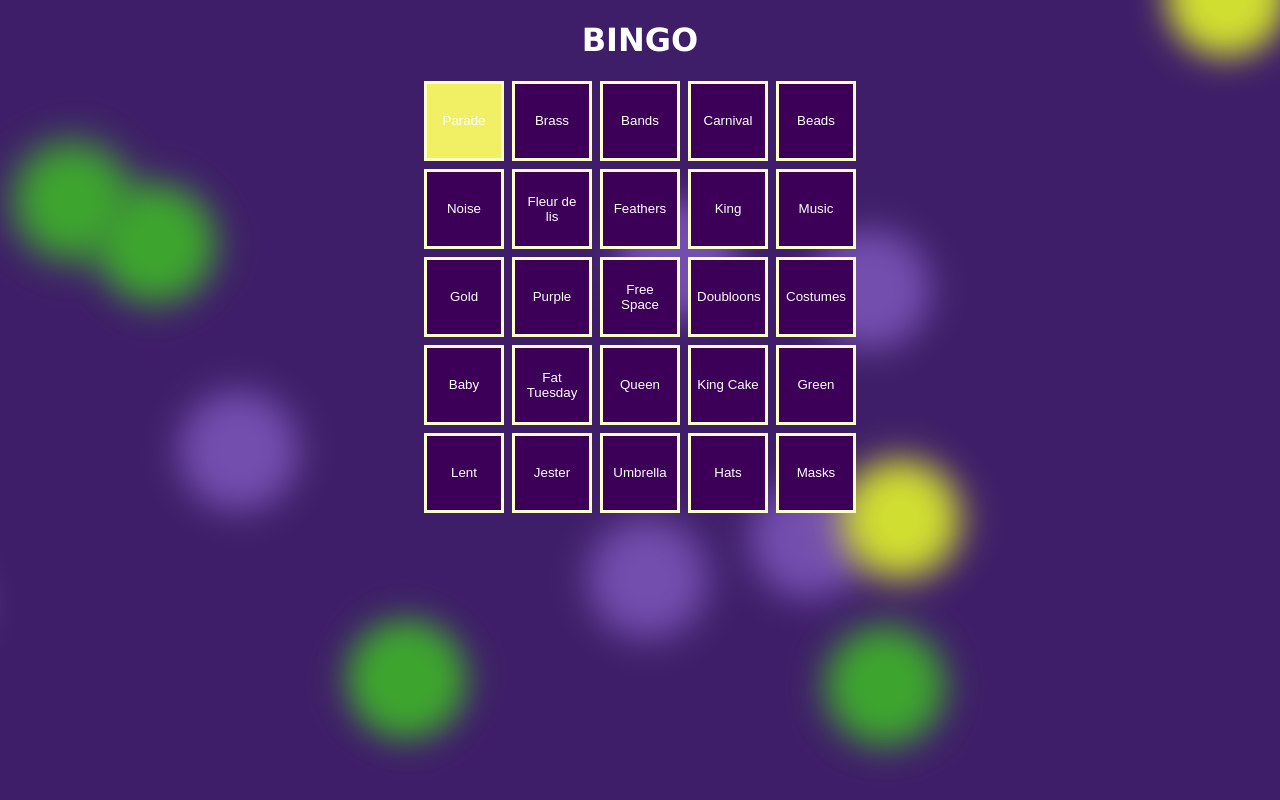
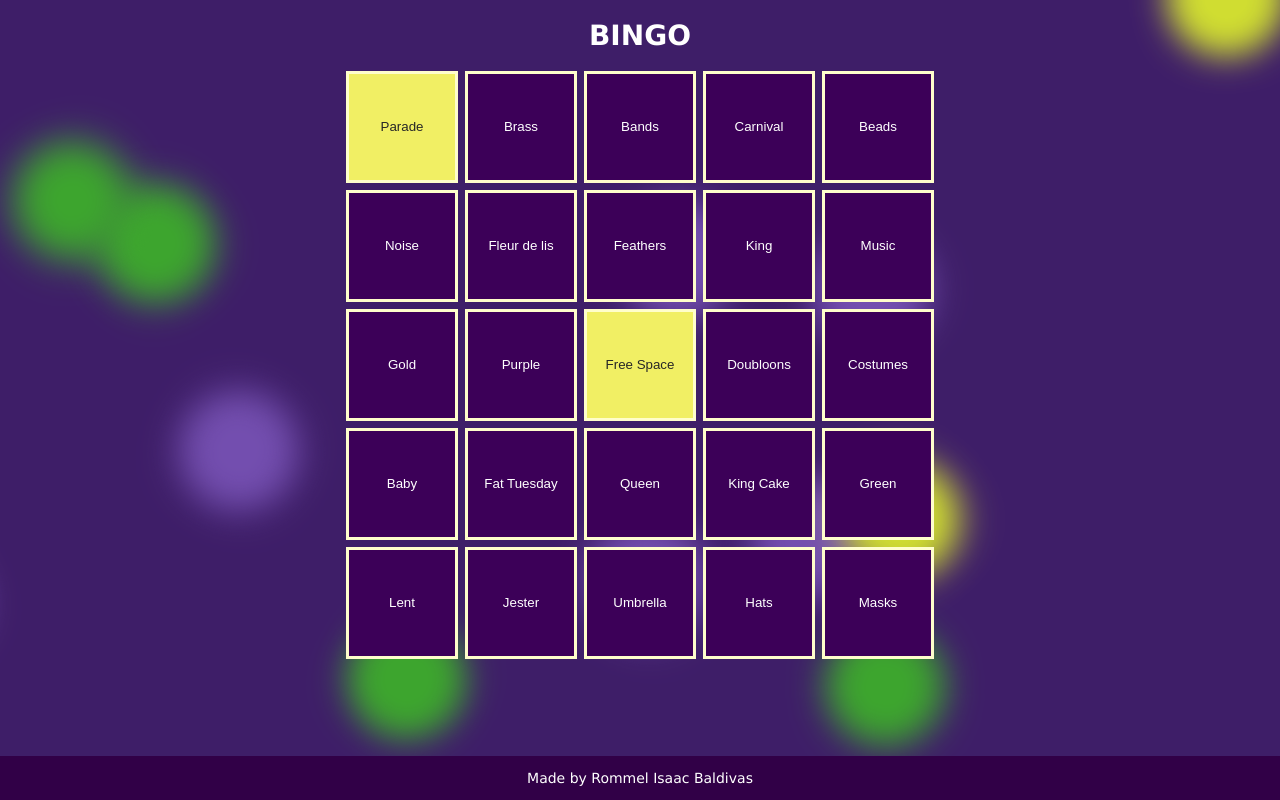
Before and after one commit to TheAmazingBeat/Mardi-Gras-Bingo, a plain HTML site: page index.html in a window 1280 px wide. Both pictures are taken after a click on the button "Parade". Drawn offline with nearby package versions, Linux system fonts and the light colour scheme.

Commit message:
Compare Tiles for Bingo

```diff
--- a/index.html
+++ b/index.html
@@ -38,37 +38,41 @@
    </header>
    <main>
       <div class="container">
-         <button class="tile"><span class="tile-text"></span></button>
-         <button class="tile"><span class="tile-text"></span></button>
-         <button class="tile"><span class="tile-text"></span></button>
-         <button class="tile"><span class="tile-text"></span></button>
-         <button class="tile"><span class="tile-text"></span></button>
+         <button class="tile" data-checked="uncheck"><span class="tile-text"></span></button>
+         <button class="tile" data-checked="uncheck"><span class="tile-text"></span></button>
+         <button class="tile" data-checked="uncheck"><span class="tile-text"></span></button>
+         <button class="tile" data-checked="uncheck"><span class="tile-text"></span></button>
+         <button class="tile" data-checked="uncheck"><span class="tile-text"></span></button>
 
-         <button class="tile"><span class="tile-text"></span></button>
-         <button class="tile"><span class="tile-text"></span></button>
-         <button class="tile"><span class="tile-text"></span></button>
-         <button class="tile"><span class="tile-text"></span></button>
-         <button class="tile"><span class="tile-text"></span></button>
+         <button class="tile" data-checked="uncheck"><span class="tile-text"></span></button>
+         <button class="tile" data-checked="uncheck"><span class="tile-text"></span></button>
+         <button class="tile" data-checked="uncheck"><span class="tile-text"></span></button>
+         <button class="tile" data-checked="uncheck"><span class="tile-text"></span></button>
+         <button class="tile" data-checked="uncheck"><span class="tile-text"></span></button>
 
-         <button class="tile"><span class="tile-text"></span></button>
-         <button class="tile"><span class="tile-text"></span></button>
-         <button class="tile" disabled><span class="tile-text">Free Space</span></button>
-         <button class="tile"><span class="tile-text"></span></button>
-         <button class="tile"><span class="tile-text"></span></button>
+         <button class="tile" data-checked="uncheck"><span class="tile-text"></span></button>
+         <button class="tile" data-checked="uncheck"><span class="tile-text"></span></button>
+         <button class="tile" id="freeSpace" data-checked="check" disabled><span class="tile-text">Free Space</span></button>
+         <button class="tile" data-checked="uncheck"><span class="tile-text"></span></button>
+         <button class="tile" data-checked="uncheck"><span class="tile-text"></span></button>
 
-         <button class="tile"><span class="tile-text"></span></button>
-         <button class="tile"><span class="tile-text"></span></button>
-         <button class="tile"><span class="tile-text"></span></button>
-         <button class="tile"><span class="tile-text"></span></button>
-         <button class="tile"><span class="tile-text"></span></button>
+         <button class="tile" data-checked="uncheck"><span class="tile-text"></span></button>
+         <button class="tile" data-checked="uncheck"><span class="tile-text"></span></button>
+         <button class="tile" data-checked="uncheck"><span class="tile-text"></span></button>
+         <button class="tile" data-checked="uncheck"><span class="tile-text"></span></button>
+         <button class="tile" data-checked="uncheck"><span class="tile-text"></span></button>
 
-         <button class="tile"><span class="tile-text"></span></button>
-         <button class="tile"><span class="tile-text"></span></button>
-         <button class="tile"><span class="tile-text"></span></button>
-         <button class="tile"><span class="tile-text"></span></button>
-         <button class="tile"><span class="tile-text"></span></button>
+         <button class="tile" data-checked="uncheck"><span class="tile-text"></span></button>
+         <button class="tile" data-checked="uncheck"><span class="tile-text"></span></button>
+         <button class="tile" data-checked="uncheck"><span class="tile-text"></span></button>
+         <button class="tile" data-checked="uncheck"><span class="tile-text"></span></button>
+         <button class="tile" data-checked="uncheck"><span class="tile-text"></span></button>
       </div>
    </main>
+
+   <footer>
+      <p>Made by Rommel Isaac Baldivas</p>
+   </footer>
 </body>
 
 </html>
--- a/public/scripts/script.js
+++ b/public/scripts/script.js
@@ -3,9 +3,15 @@ $(document).ready(() => {
 
 	// Click Function
 	$('.tile').click((e) => {
-		if ($(e.currentTarget).css('background').includes('rgb(241, 239, 100)'))
-			$(e.currentTarget).css('background', '#3c0058');
-		else $(e.currentTarget).css('background', '#f1ef64');
+		if ($(e.currentTarget).css('background').includes('rgb(241, 239, 100)')) {
+			$(e.currentTarget).css('background', '#3c0058').css('color', '#fff');
+			$(e.currentTarget).attr('data-checked', 'uncheck');
+			checkForBingo();
+		} else {
+			$(e.currentTarget).css('background', '#f1ef64').css('color', '#272727');
+			$(e.currentTarget).attr('data-checked', 'check');
+			checkForBingo();
+		}
 	});
 
 	renderItems();
@@ -33,12 +39,59 @@ async function renderItems() {
 		items.splice(randomIndex, 1);
 	}
 
-	console.table(order);
+	// console.table(order);
+
 	for (let i = 0; i < order.length; i++) {
 		if (i == 12) {
 			$($('.tile-text')[i]).html('Free Space');
 		} else $($('.tile-text')[i]).html(order[i].name);
 	}
+}
+
+function checkForBingo() {
+	let bingo = false;
+	const correctOrders = [
+		// Rows
+		[0, 1, 2, 3, 4],
+		[5, 6, 7, 8, 9],
+		[10, 11, 12, 13, 14],
+		[15, 16, 17, 18, 19],
+		[20, 21, 22, 23, 24],
+		// Columns
+		[0, 5, 10, 15, 20],
+		[1, 6, 11, 16, 21],
+		[2, 7, 12, 17, 22],
+		[3, 8, 13, 18, 23],
+		[4, 9, 14, 19, 24],
+		// Diagonal
+		[0, 6, 12, 18, 24],
+		[4, 8, 12, 16, 20],
+	];
+
+	function compareOrder() {
+		let compared = false;
+		for (let i = 0; i < correctOrders.length; i++) {
+			// CorrectOrders Loop
+			let trueCounter = 0;
+			for (let j = 0; j < correctOrders[i].length; j++) {
+				// Specific Order Loop
+				let comparedIndex = correctOrders[i][j];
+				if (indexes.includes(comparedIndex)) trueCounter++;
+			}
+			if (trueCounter == correctOrders[i].length) compared = true;
+		}
+		return compared;
+	}
+
+	let checked = Array.from($('[data-checked="check"]'));
+	let indexes = [];
+	checked.forEach((element) => {
+		index = $(element).index();
+		if (!indexes.includes(index)) indexes.push(index);
+	});
+	indexes.sort((a, b) => a - b);
+	console.log(indexes);
+	console.log(`Compared Order: ${compareOrder()}`);
 }
 
 /**
--- a/public/styles/main.css
+++ b/public/styles/main.css
@@ -2,6 +2,7 @@
 
 :root {
 	font-family: Verdana, Geneva, Tahoma, sans-serif;
+	font-size: 14px;
 }
 
 *,
@@ -28,6 +29,14 @@ main {
 	z-index: 5;
 }
 
+footer{
+	width: 100%;
+	position: fixed;
+	bottom: 0;
+	text-align: center;
+	background-color: #310047;
+}
+
 .container {
 	display: grid;
 	grid-template-columns: repeat(5, 1fr);
@@ -41,15 +50,21 @@ main {
 	background: #3c0058;
 	border: 3px solid #fffecb;
 	color: white;
-	transition: background 400ms ease-in-out;
-	height: 5rem;
-	width: 5rem;
+	transition: all 400ms ease-in-out;
+	height: 8rem;
+	width: 8rem;
+}
+
+#freeSpace{
+	background: #f1ef64;
+	color: #272727;
 }
 
 @media screen and (max-width: 600px) {
 	.tile {
 		height: 4rem;
 		width: 4rem;
+		font-size: 10px;
 	}
 }
 
```
